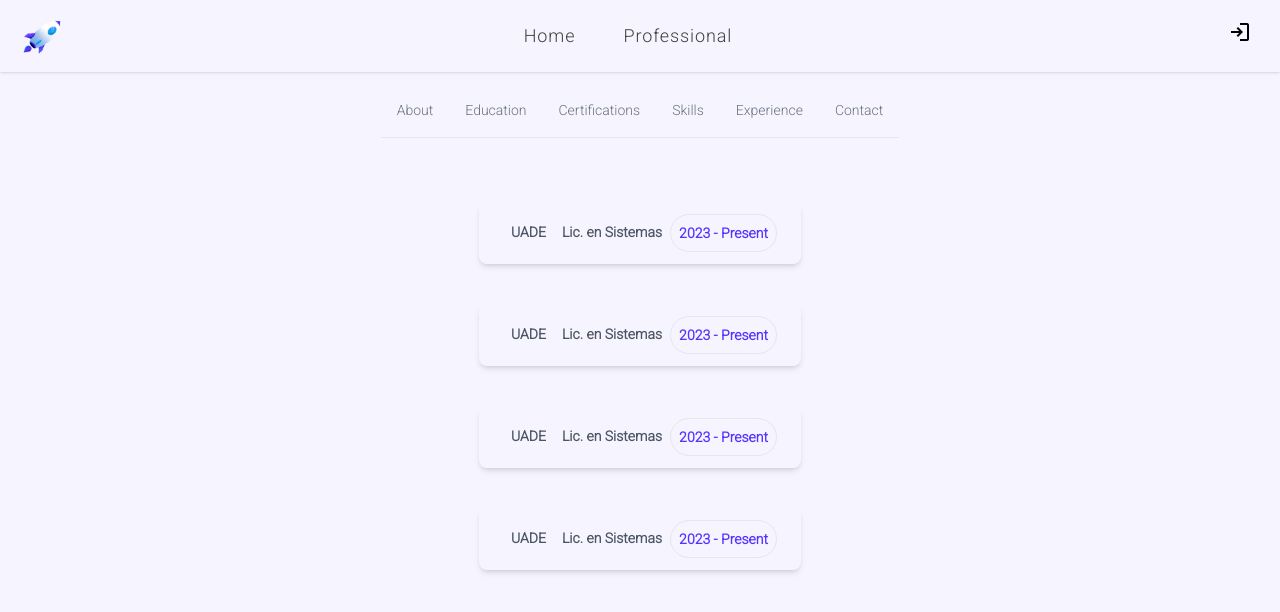
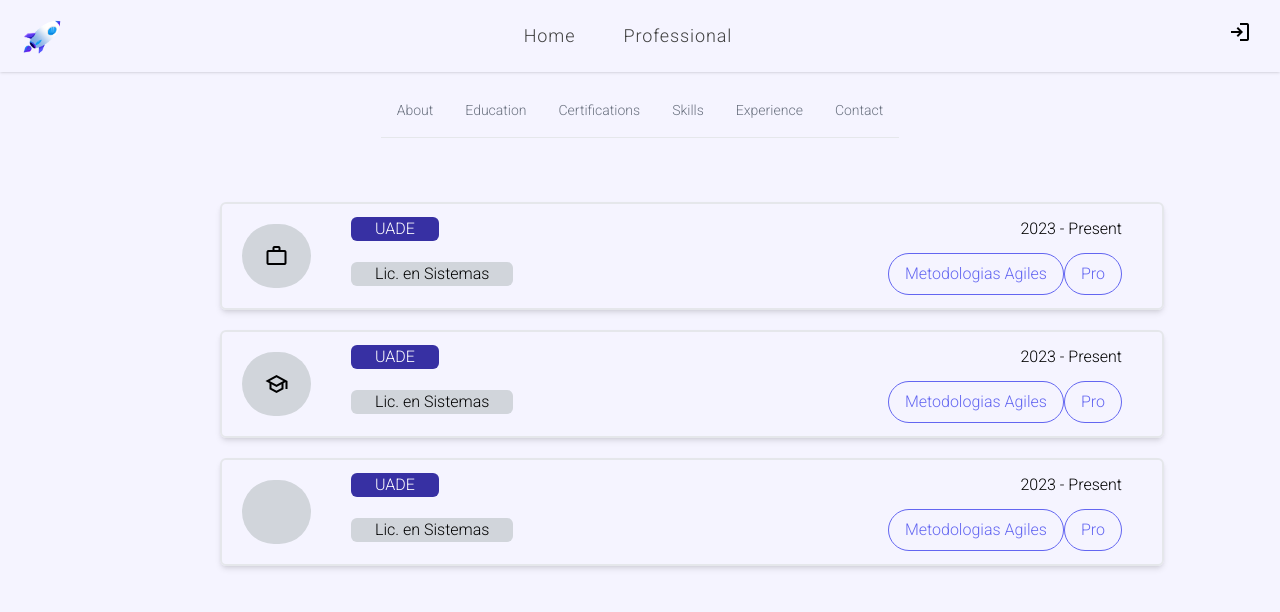
Before and after one commit to Cecimartinez/DevPort, a React (Vite) app: page /professionalprofile/cecilia-martinez/formacion in a window 1280 px wide. Shown: the top 612 px of the page. Built offline with nearby package versions, Linux system fonts and the light colour scheme.

Commit message:
formacion y skills

```diff
--- a/src/Pages/Formacion/Components/FormacionItem.jsx
+++ b/src/Pages/Formacion/Components/FormacionItem.jsx
@@ -1,14 +1,34 @@
-const FormacionItem = ({ año, institucion, titulo }) => {
+const FormacionItem = ({ año, institucion, titulo, imagen }) => {
   return (
-    <div className=" rounded-lg x flex w-full justify-center items-center text-black h-full ">
-      <section className="rounded-lg m-5 px-6 py-3 shadow-md flex items-center text-gray-600">
-        <div className="flex">
-          <p className="text-sm font-semibold p-2">{institucion}</p>
-          <p className="text-sm font-semibold p-2">{titulo}</p>
-          <p className="text-sm font-semibold py-2 px-2 border rounded-full  text-[#53f] ">{año}</p>
+    <div class="m-5 h-30 border-2 rounded-md w-full shadow-md">
+      <div class="flex flex-row items-center justify-center h-full space-x-5 w-full">
+        <div class="m-5 w-20 h-16 bg-gray-300 rounded-full flex items-center justify-center">{imagen}</div>
+        <div class="flex flex-col space-y-3 w-full">
+          <div class="flex justify-between">
+            <div class="px-6 pt-0 h-6 bg-indigo-800 text-white rounded-md">{institucion}</div>
+            <span class="mr-10">{año}</span>
+          </div>
+          <div class="flex items-center justify-between">
+          <div class="mr-10 p-6 pt-0  h-6 bg-gray-300 rounded-md">{titulo}</div>
+            <div class="flex mr-10">
+              <span class="px-4 py-2 text-base rounded-full text-indigo-500 border border-indigo-500 undefined ">Metodologias Agiles</span>
+              <span class="px-4 py-2 text-base rounded-full text-indigo-500 border border-indigo-500 undefined ">Pro</span>
+            </div>
+          </div>
         </div>
-      </section>
+      </div>
     </div>
   );
 };
+
+
+
+/*
+FormacionItem.propTypes = {
+  año: PropTypes.string.isRequired,
+  institucion: PropTypes.string.isRequired,
+  titulo: PropTypes.string.isRequired,
+  imagen: PropTypes.string,
+};*/
+
 export default FormacionItem;
--- a/src/Pages/Formacion/Formacion.jsx
+++ b/src/Pages/Formacion/Formacion.jsx
@@ -1,49 +1,19 @@
 import FormacionItem from "./Components/FormacionItem";
-//   return (
-//     <div
-//       id="formacion"
-//       className="container mx-auto px-4 py-8 max-w-[1040px] m-auto md:pl-20 p-4 "
-//     >
-//       <FormacionItem
-//         año="2023 - Present"
-//         institucion="UADE"
-//         titulo="Lic. en Sistemas"
-//       />
-//       {/* <h1 className="text-4xl text-white font-bold border-b-4 border-[#564dfb] p-2 inline">
-//         Educación
-//       </h1> */}
-
-//       {/* <h1 className="text-4xl text-white font-bold border-b-4 border-[#564dfb] p-2 inline mt-8">
-//         Licencias y Certificaciones
-//       </h1> */}
-//       <FormacionItem
-//         año="2015 - 2020"
-//         institucion="Maria Montessori School"
-//         titulo="Bilingue - Bachiller Comunicación"
-//       />
-//     </div>
-//   );
-// };
-
 export const Formacion = () => {
   return (
-    <div className=" flex-col container  px-4 py-8 m-auto p-4 w-full ">
+    <div className="container mx-auto px-4 py-8 max-w-[1040px] m-auto md:pl-20 p-4">
       <FormacionItem
         año=" 2023 - Present"
         institucion=" UADE "
         titulo=" Lic. en Sistemas "
+        imagen={<span class="material-symbols-outlined">work</span>}
       />
 
       <FormacionItem
         año=" 2023 - Present"
         institucion=" UADE "
         titulo=" Lic. en Sistemas "
-      />
-
-      <FormacionItem
-        año=" 2023 - Present"
-        institucion=" UADE "
-        titulo=" Lic. en Sistemas "
+        imagen={<span class="material-symbols-outlined">school</span>}
       />
 
       <FormacionItem
--- a/src/Pages/Skills/Components/Experience.jsx
+++ b/src/Pages/Skills/Components/Experience.jsx
@@ -1,36 +1,10 @@
 import html from "../../../assets/html.png";
-import css from "../../../assets/css.png";
-import javascript from "../../../assets/javascript.png";
-import reactImage from "../../../assets/react.png";
-import github from "../../../assets/github.png";
-import tailwind from "../../../assets/tailwind.png";
 
 const Experience = () => {
-  const softSkills = [
-    { id: 1, src: html },
-    { id: 2, src: css },
-    { id: 3, src: javascript },
-    { id: 4, src: reactImage },
-    { id: 5, src: tailwind },
-    { id: 6, src: github },
-  ];
 
   return (
-    <div
-      name="experience"
-      className="w-full h-screen flex justify-center items-center"
-    >
-      <div className="flex justify-start">
-        {softSkills.map(({ id, src }) => (
-          <div
-            key={id}
-            className={`hover:scale-105 duration-500 px-5 py-2 justify-center`}
-          >
-            <img src={src} alt="" className="w-20 h-20" />
-          </div>
-        ))}
-      </div>
-    </div>
+    <img src={html} className="flex mx-3 my-3 sm:p-4 sm:h-52 rounded-2xl sm:flex-row h-12 sm:h-full sm:w-40 rounded-xl" />
+
   );
 };
 
--- a/src/Pages/Skills/Skills.jsx
+++ b/src/Pages/Skills/Skills.jsx
@@ -1,9 +1,27 @@
 import Experience from "./Components/Experience";
+import Slider from "react-slick";
+import "slick-carousel/slick/slick.css";
+import "slick-carousel/slick/slick-theme.css";
 
 export const Skills = () => {
+  const settings = {
+    dots: true,
+    infinite: true,
+    speed: 500,
+    slidesToShow: 3,
+    slidesToScroll: 1,
+    autoplay: true,
+    autoplaySpeed: 2000,
+  };
+
   return (
-    <div id="skills" className="container mx-auto px-4 py-8 max-w-[1040px] m-auto md:pl-20 p-4 ">
-      <Experience />
+    <div style={{ width: "50%", margin: "0 auto", marginTop: "100px" }}>
+      <Slider {...settings}>
+      <div><Experience /></div>
+      <div><Experience /></div>
+      <div><Experience /></div>
+      <div><Experience /></div>
+      </Slider>
     </div>
   );
 };
```
